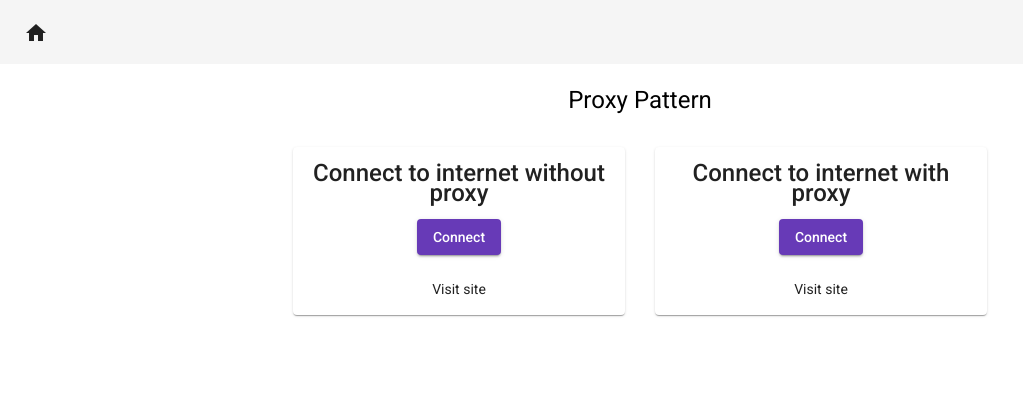
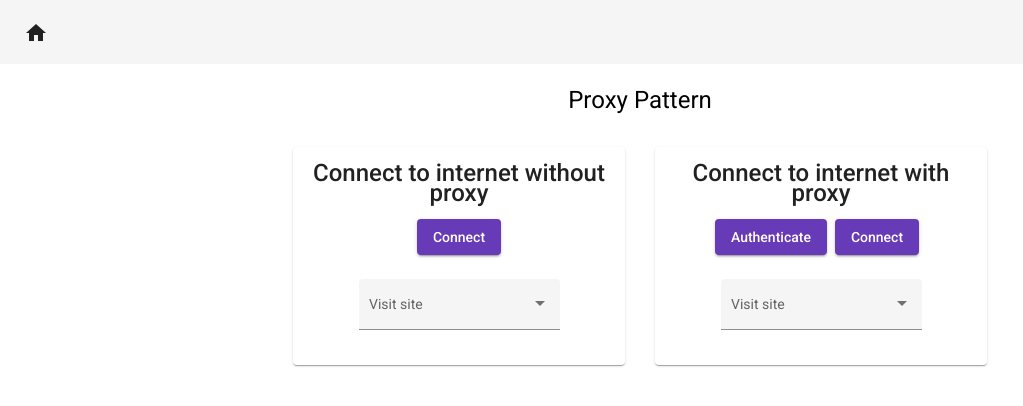
Before and after one commit to Itchimonji/design-patterns-in-angular, an Angular app: page /proxy in a window 1280 px wide. Shown: the top 406 px of the page, without its empty margins (0-1023 px from the left). Built offline with nearby package versions, Linux system fonts and the light colour scheme.

Commit message:
feature(): add proxy pattern

```diff
--- a/src/app/12. Proxy/models/internet.model.ts
+++ b/src/app/12. Proxy/models/internet.model.ts
@@ -10,7 +10,7 @@ export class RealInternet implements Internet {
   }
 
   public visitSite(site: string): boolean {
-    console.log('visit site `$site`');
+    console.log('visit site...');
     return true;
   }
 }
@@ -41,4 +41,8 @@ export class Proxy implements Internet {
     console.log('Try to visit a site...');
     return this.blackList.indexOf(site) === -1;
   }
+
+  public getSites(): string[] {
+    return this.blackList;
+  }
 }
--- a/src/app/12. Proxy/proxy.module.ts
+++ b/src/app/12. Proxy/proxy.module.ts
@@ -4,9 +4,10 @@ import { CommonModule } from '@angular/common';
 import { ProxyRoutingModule } from './proxy-routing.module';
 import { ProxyComponent } from './proxy/proxy.component';
 import { AngularMaterialModule } from '../modules/angular-material.module';
+import {FormsModule} from '@angular/forms';
 
 @NgModule({
   declarations: [ProxyComponent],
-  imports: [CommonModule, ProxyRoutingModule, AngularMaterialModule]
+    imports: [CommonModule, ProxyRoutingModule, AngularMaterialModule, FormsModule]
 })
 export class ProxyModule {}
--- a/src/app/12. Proxy/proxy/proxy.component.html
+++ b/src/app/12. Proxy/proxy/proxy.component.html
@@ -12,7 +12,15 @@
         <button mat-raised-button (click)="btnConnectToRealInternet()" color="primary">Connect</button>
       </mat-card-actions>
       <mat-card-content>
-        <div>Visit site</div>
+
+        <mat-form-field appearance="fill">
+          <mat-label>Visit site</mat-label>
+          <mat-select [(ngModel)]="selectedSite" (selectionChange)="selectionInternetChanged()">
+            <mat-option *ngFor="let site of listSites" [value]="site">
+              {{ site }}
+            </mat-option>
+          </mat-select>
+        </mat-form-field>
 
       </mat-card-content>
       <mat-card-footer>
@@ -27,10 +35,19 @@
         Connect to internet with proxy
       </mat-card-title>
       <mat-card-actions>
+        <button mat-raised-button (click)="btnAuthenticate()" color="primary">Authenticate</button>
         <button mat-raised-button (click)="btnConnectToInternetWithProxy()" color="primary">Connect</button>
       </mat-card-actions>
       <mat-card-content>
-        <div>Visit site</div>
+
+        <mat-form-field appearance="fill">
+          <mat-label>Visit site</mat-label>
+          <mat-select [(ngModel)]="selectedSite" (selectionChange)="selectionProxyChanged()">
+            <mat-option *ngFor="let site of listSites" [value]="site">
+              {{ site }}
+            </mat-option>
+          </mat-select>
+        </mat-form-field>
 
       </mat-card-content>
       <mat-card-footer>
--- a/src/app/12. Proxy/proxy/proxy.component.ts
+++ b/src/app/12. Proxy/proxy/proxy.component.ts
@@ -9,14 +9,19 @@ import { RealInternet, Proxy } from '../models/internet.model';
 export class ProxyComponent {
   public logsInternet: string[];
   public logsProxy: string[];
+  public selectedSite: string;
+  public listSites: string[];
+
   private internet: RealInternet;
   private proxy: Proxy;
+  private whiteList = ['www.mc-paper.com', 'www.abra.com', 'www.kadabra.com'];
 
   constructor() {
     this.logsInternet = new Array<string>();
     this.logsProxy = new Array<string>();
     this.internet = new RealInternet();
     this.proxy = new Proxy(this.internet);
+    this.listSites = [...this.proxy.getSites(), ...this.whiteList];
   }
 
   public btnConnectToRealInternet(): void {
@@ -28,4 +33,18 @@ export class ProxyComponent {
     const success: boolean = this.proxy.connect();
     this.logsProxy.push('Connect to internet: ' + success.toString());
   }
+
+  public selectionInternetChanged(): void {
+    const success = this.internet.visitSite(this.selectedSite);
+    this.logsInternet.push('visit "' + this.selectedSite + '" : ' + success.toString());
+  }
+
+  public selectionProxyChanged(): void {
+    const success = this.proxy.visitSite(this.selectedSite);
+    this.logsProxy.push('visit "' + this.selectedSite + '" : ' + success.toString());
+  }
+
+  public btnAuthenticate() {
+    this.proxy.authenticate('top-secret');
+  }
 }
```
Also changed, not shown: 1 other file (tests, documents, lock files or other folders).
